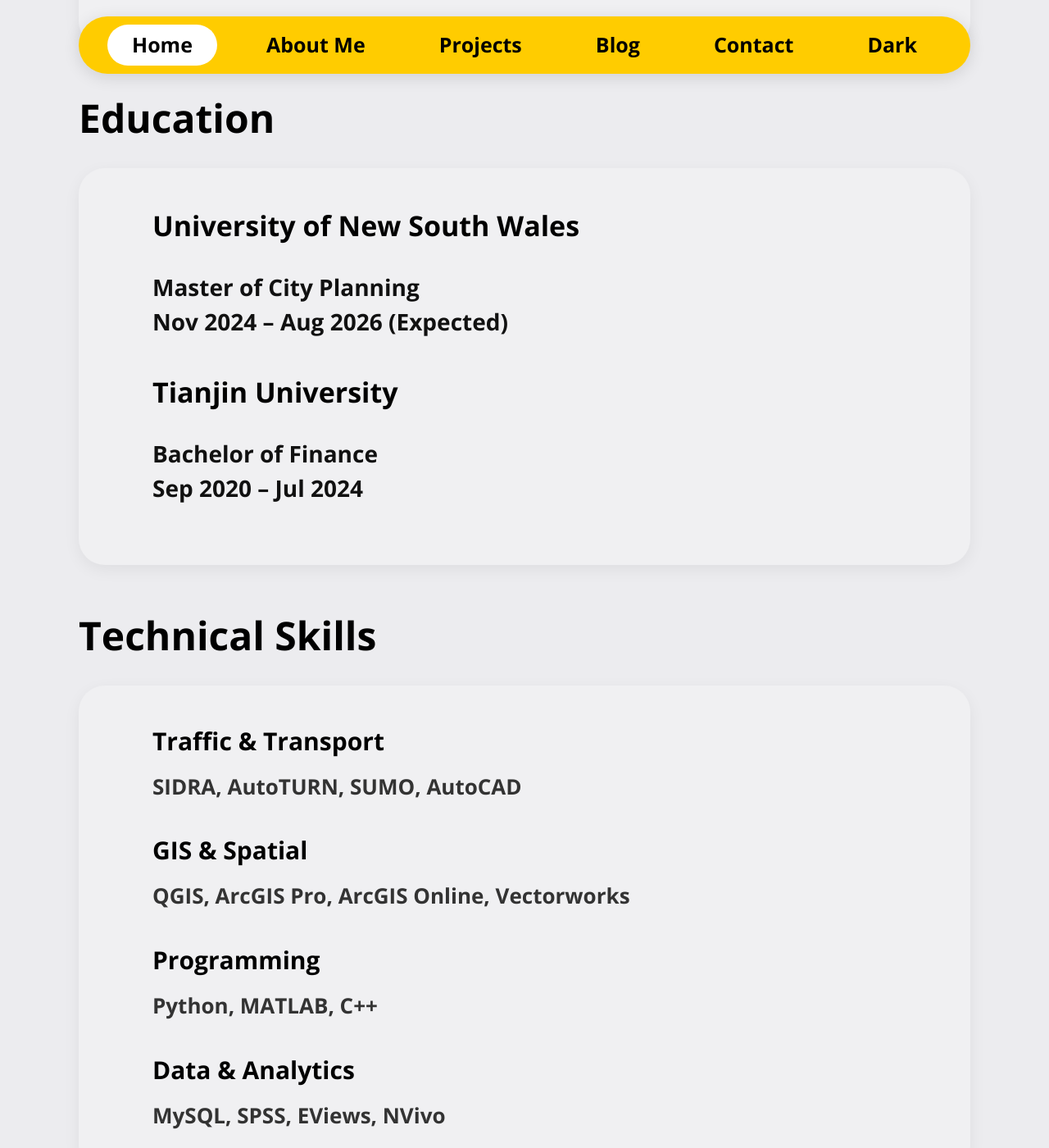
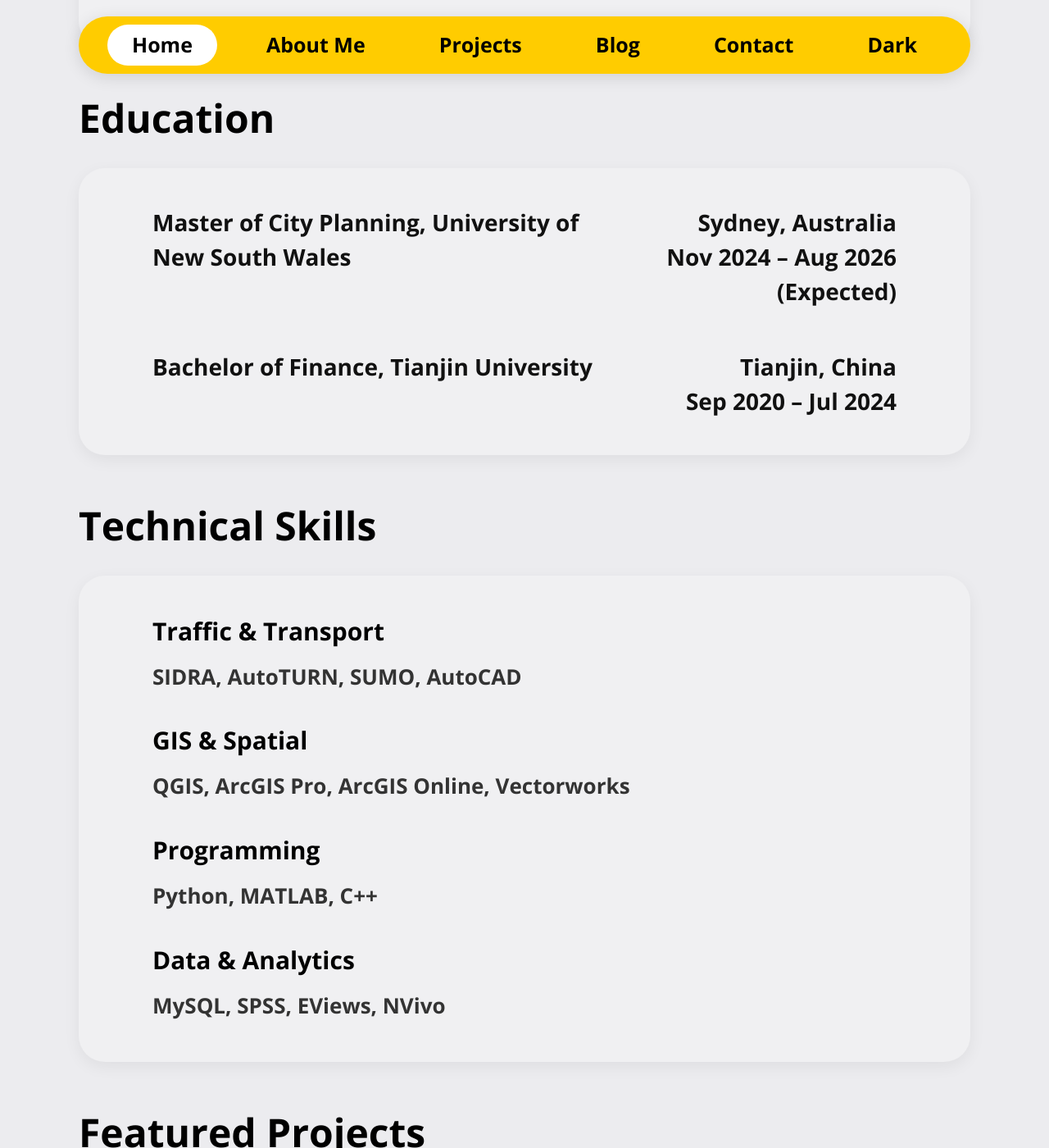
Before and after one commit to tszyeewun/tszyeewun.github.io, a Jekyll site: the page built from index.md, in a window 1280 px wide and 1400 px high, scrolled down 1440 px. Shown: the whole window at 82% size. Built offline with Jekyll 4.4.1, drawn with Linux system fonts in a browser that asks for light colours.

Commit message:
Refactor education section layout and styles

```diff
--- a/index.md
+++ b/index.md
@@ -33,21 +33,33 @@
 
   <h1>Education</h1>
 
-  <div class="about-card">
+  <div class="about-card education-card">
 
-    <h2>University of New South Wales</h2>
+    <div class="education-item">
 
-    <p>
-      Master of City Planning<br>
-      Nov 2024 – Aug 2026 (Expected)
-    </p>
+      <div class="education-left">
+        Master of City Planning, University of New South Wales
+      </div>
 
-    <h2>Tianjin University</h2>
+      <div class="education-right">
+        Sydney, Australia<br>
+        Nov 2024 – Aug 2026 (Expected)
+      </div>
 
-    <p>
-      Bachelor of Finance<br>
-      Sep 2020 – Jul 2024
-    </p>
+    </div>
+
+    <div class="education-item">
+
+      <div class="education-left">
+        Bachelor of Finance, Tianjin University
+      </div>
+
+      <div class="education-right">
+        Tianjin, China<br>
+        Sep 2020 – Jul 2024
+      </div>
+
+    </div>
 
   </div>
 
@@ -230,19 +242,50 @@
   margin-bottom:28px;
 }
 
-/* H2 */
+/* =========================
+   EDUCATION
+========================= */
 
-.about-card h2{
+.education-item{
 
-  margin-top:40px;
+  display:flex;
 
-  margin-bottom:18px;
+  justify-content:space-between;
 
-  font-size:34px;
+  align-items:flex-start;
 
-  font-weight:800;
+  gap:40px;
 
-  color:#000;
+  margin-bottom:50px;
+}
+
+.education-item:last-child{
+
+  margin-bottom:0;
+}
+
+.education-left{
+
+  font-size:28px;
+
+  font-weight:700;
+
+  line-height:1.5;
+
+  color:#111;
+}
+
+.education-right{
+
+  font-size:28px;
+
+  font-weight:700;
+
+  line-height:1.5;
+
+  color:#111;
+
+  text-align:right;
 }
 
 /* =========================
```
Also changed, not shown: other parts of index.md (+2 -1 lines).
